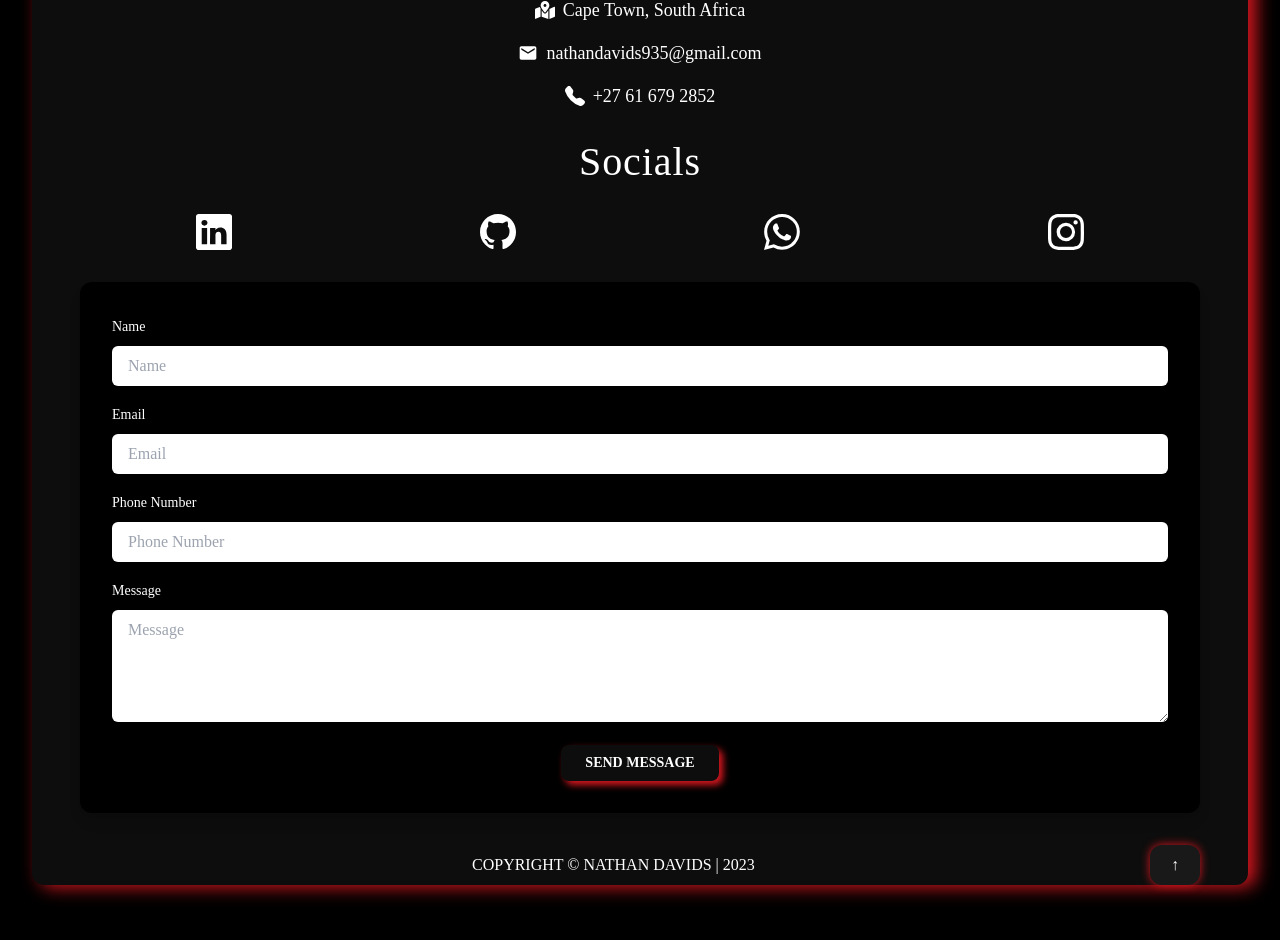
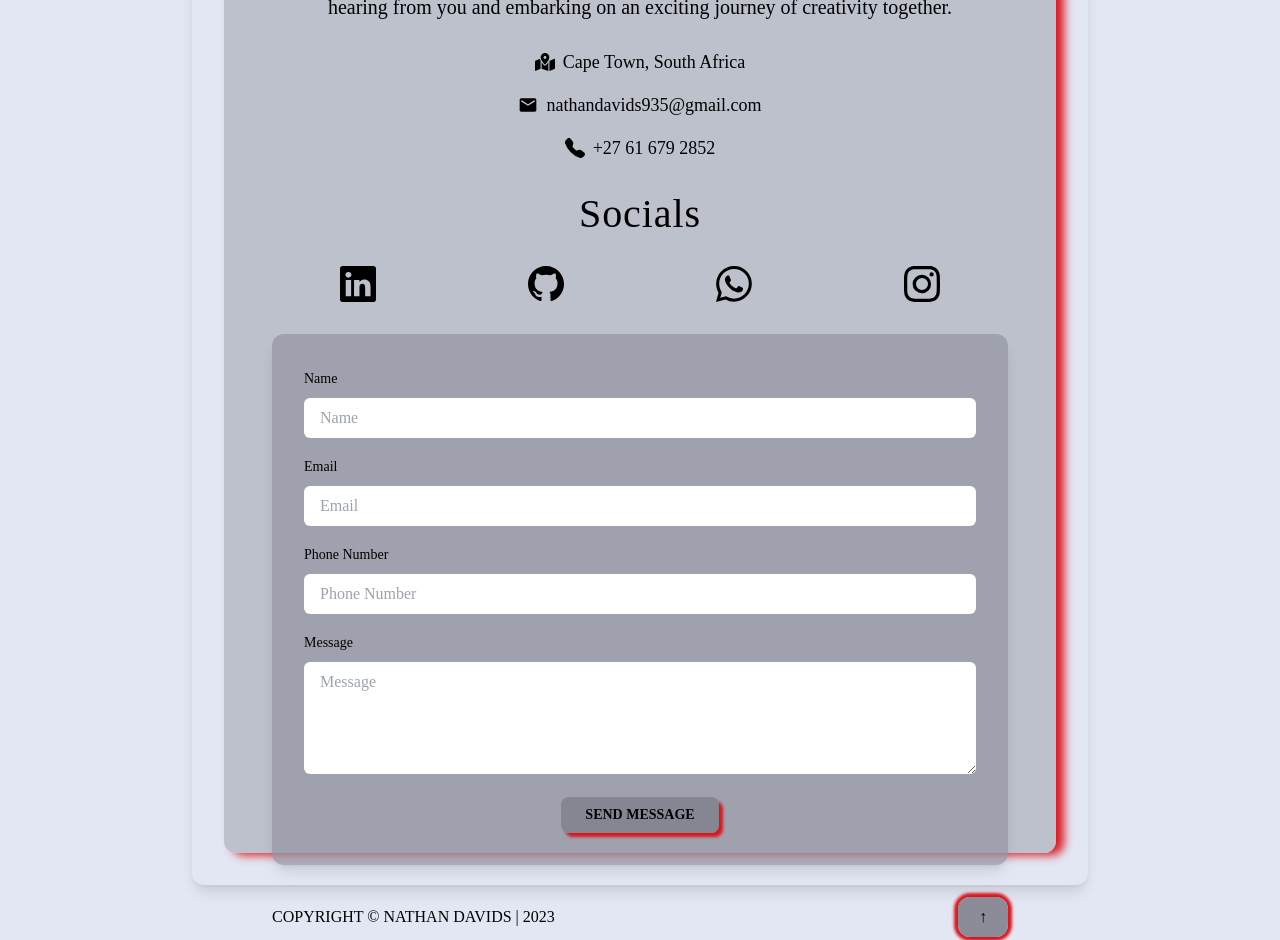
Before and after one commit to NathanDavids/PortfolioProject, a React (Vite) app: page / in a window 1280 px wide. Shown: the part 8140-9080 px from the top of the page. Built offline with nearby package versions, Linux system fonts and the light colour scheme; a web font is replaced by a local one.

Commit message:
Completed the Light Mode for Contact Page

```diff
--- a/src/App.jsx
+++ b/src/App.jsx
@@ -15,7 +15,6 @@ function App() {
     <>
     <Navbar/>
     <Home/>
-    <Contact/>
     </>
   )
 }
--- a/src/components/contact/contact.css
+++ b/src/components/contact/contact.css
@@ -1,3 +1,50 @@
+/* Lght Mode */
+#contact.light{
+    background-color: #E3E6F3;
+}
+#contactContainer.light{
+    background-color: #E3E6F3;
+}
+#form.light{
+    background-color: rgba(181, 184, 194, 0.8);
+    box-shadow: 8px 2px 10px rgba(217, 23, 31, 1);
+}
+#heading.light{
+    color: black;
+}
+#subheading.light{
+    color: black;
+}
+#icon.light{
+    color: black;
+}
+#socialHeading.light{
+    color: black;
+}
+#socialContainer.light{
+    color: black;
+}
+#inputContainer.light{
+    background-color: rgba(149, 149, 163, 0.7);
+    box-shadow: black;
+    color: black;
+}
+#sendBtn.light{
+    color: black;
+    background-color: rgba(131, 131, 143, 0.9);
+    box-shadow: 4px 4px 3px rgba(217, 23, 31, 1);
+}
+#copyright.light{
+    color: black;
+}
+#backToTop.light{
+    color: black;
+    background-color: rgba(131, 131, 143, 0.9);
+    box-shadow: 0 0 3px 4px rgba(217, 23, 31, 1);
+}
+
+
+/* Main CSS*/
 #contact{
     display: flex;
     justify-content: center;
--- a/src/components/contact/contact.jsx
+++ b/src/components/contact/contact.jsx
@@ -8,43 +8,43 @@ import {BsWhatsapp} from 'react-icons/bs'
 import {BsGithub} from 'react-icons/bs'
 import {BsInstagram} from 'react-icons/bs'
 
-function contact() {
+function contact({ isDarkMode }) {
   return (
     <>
-    <section id='contact'>
-    <div id='contactContainer' classname="flex w-full min-h-screen max-w-4xl p-8 rounded-xl shadow-lg">
-      <div id='form' className="form flex flex-col md:flex-row md:space-x-6 md:space-y-0 space-y-6 sm:p-12 w-full max-w-7xl p-8 rounded-xl shadow-lg text-white">
-        <div className="flex flex-col space-y-8 justify-between">
+    <section id='contact' className={isDarkMode ? 'dark' : 'light'}>
+    <div id='contactContainer' className={`flex w-full min-h-screen max-w-4xl p-8 rounded-xl shadow-lg ${isDarkMode ? 'dark' : 'light'}`}>
+      <div id='form' className={`form flex flex-col md:flex-row md:space-x-6 md:space-y-0 space-y-6 sm:p-12 w-full max-w-7xl p-8 rounded-xl shadow-lg text-white ${isDarkMode ? 'dark' : 'light'}`}>
+        <div className={`flex flex-col space-y-8 justify-between ${isDarkMode ? 'dark' : 'light'}`}>
           <div>
-            <h1 id='heading' className="flex justify-center font-bold text-4xl tracking-wide"> Contact <span id='heading2'> Me </span> </h1>
+            <h1 id='heading' className={`flex justify-center font-bold text-4xl tracking-wide ${isDarkMode ? 'dark' : 'light'}`}> Contact <span id='heading2'> Me </span> </h1>
             <br />
-            <p id='subheading' className="flex justify-center text-center pt-2 text-white-100 text-sm"> It would be amazing to chat, exchange ideas, and explore potential collaboration opportunities.
+            <p id='subheading' className={`flex justify-center text-center pt-2 text-white-100 text-sm ${isDarkMode ? 'dark' : 'light'}`}> It would be amazing to chat, exchange ideas, and explore potential collaboration opportunities.
               Let's schedule a call or grab a coffee sometime soon. Looking forward to hearing from you and embarking on an exciting journey of creativity together. </p>
           </div>
-          <div id='icon' className="flex flex-col items-center  space-y-4">
+          <div id='icon' className={`flex flex-col items-center space-y-4 ${isDarkMode ? 'dark' : 'light'}`}>
             <div className="inline-flex space-x-2 items-center">
               <FaMapMarkedAlt className="icon text-white-300 text-xl"/>
               <span>Cape Town, South Africa</span>
             </div>
-            <div className="inline-flex space-x-2 items-center">
+            <div className={`inline-flex space-x-2 items-center ${isDarkMode ? 'dark' : 'light'}`}>
               <MdEmail className="icon text-white-300 text-xl"/>
               <span>nathandavids935@gmail.com</span>
             </div>
-            <div className="inline-flex space-x-2 items-center">
+            <div className={`inline-flex space-x-2 items-center ${isDarkMode ? 'dark' : 'light'}`}>
               <BsFillTelephoneFill className="icon text-white-300 text-xl"/>
               <span>+27 61 679 2852</span>
             </div>
           </div>
           <div className="flex justify-center text-4xl tracking-wide">
-            <h2 id='socialHeading'>Socials</h2>
+            <h2 id='socialHeading' className={isDarkMode ? 'dark' : 'light'}>Socials</h2>
           </div>
-          <div className="flex justify-center justify-around space-x-4 text-4xl">
+          <div id='socialContainer' className={`flex justify-center justify-around space-x-4 text-4xl ${isDarkMode ? 'dark' : 'light'}`}>
             <a href="https://www.linkedin.com/in/nathan-davids-7a857b233" target="_blank" rel="noopener noreferrer"><BsLinkedin/></a>
             <a href="https://github.com/NathanDavids" target="_blank" rel="noopener noreferrer"><BsGithub/></a>
             <a href="https://wa.link/38j3gp" target="_blank" rel="noopener noreferrer"><BsWhatsapp/></a>
             <a href="https://instagram.com" target="_blank" rel="noopener noreferrer"><BsInstagram/></a>
           </div>
-          <div className="bg-black rounded-xl shadow-lg p-8">
+          <div id='inputContainer' className={`bg-black rounded-xl shadow-lg p-8 ${isDarkMode ? 'dark' : 'light'}`}>
             <form action="" className="flex flex-col space-y-4">
               <div>
                 <label htmlFor="" className="text-sm"> Name </label>
@@ -62,12 +62,12 @@ function contact() {
                 <label htmlFor="" className="text-sm"> Message </label>
                 <textarea type="text" placeholder="Message" rows="4" className="text-gray-600 w-full rounded-md px-4 py-2 mt-2 outline-none focus:ring-2 focus:ring-red-600" />
               </div>
-              <button id='sendBtn' className="inline-block self-center text-white font-bold rounded-lg px-6 py-2 uppercase text-sm hover:bg-[#D9171F]"> Send Message </button>
+              <button id='sendBtn' className={`inline-block self-center text-white font-bold rounded-lg px-6 py-2 uppercase text-sm hover:bg-[#D9171F] ${isDarkMode ? 'dark' : 'light'}`}> Send Message </button>
             </form>
           </div>
-          <div id='copyright' className='flex justify-center justify-between items-center'>
-            <h1 className='px-[35%]'>COPYRIGHT © NATHAN DAVIDS | 2023 </h1>
-            <a href="Home"><button id='backToTop'> ↑ </button></a>
+          <div id='copyright' className={`flex justify-center justify-between items-center ${isDarkMode ? 'dark' : 'light'}`}>
+            <h1 id='copyrightText'>COPYRIGHT © NATHAN DAVIDS | 2023 </h1>
+            <a href="Home"><button id='backToTop' className={isDarkMode ? 'dark' : 'light'}> ↑ </button></a>
           </div>
         </div>
       </div>
--- a/src/components/home/home.jsx
+++ b/src/components/home/home.jsx
@@ -7,6 +7,7 @@ import Experience from '../experience/experience';
 import Skills from '../skills/skills';
 import Projects from '../projects/projects';
 import Blog from '../blog/blog'
+import Contact from '../contact/contact'
 import Typed from 'typed.js'; // Import the Typed library
 import HomePicture from '../../assets/HomePicture.png'
 import { BsLinkedin } from 'react-icons/bs'
@@ -78,6 +79,7 @@ function home() {
     <Skills isDarkMode={isDarkMode}/>
     <Projects isDarkMode={isDarkMode}/>
     <Blog isDarkMode={isDarkMode}/>
+    <Contact isDarkMode={isDarkMode}/>
     </>
   )
 }
```
